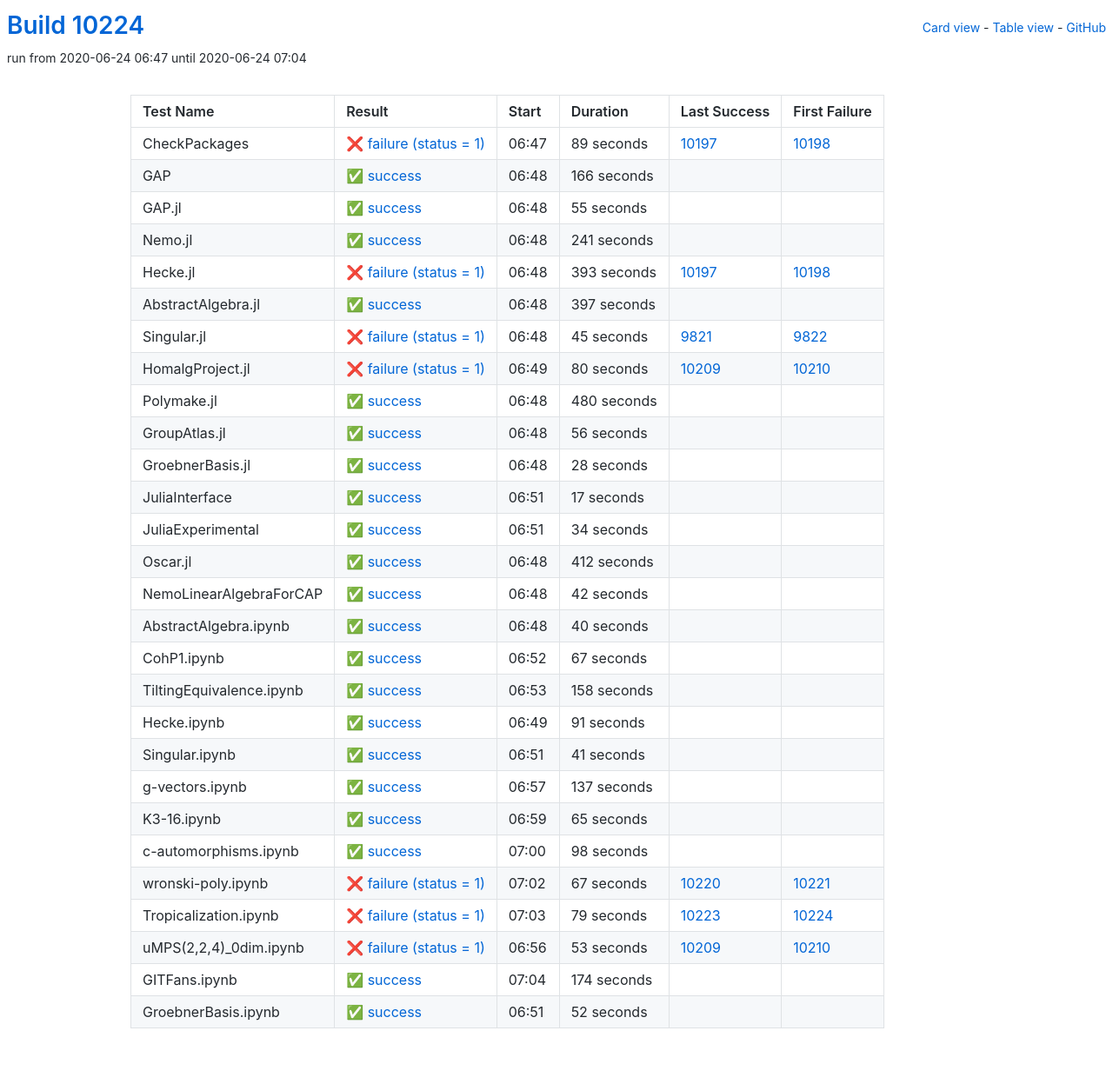
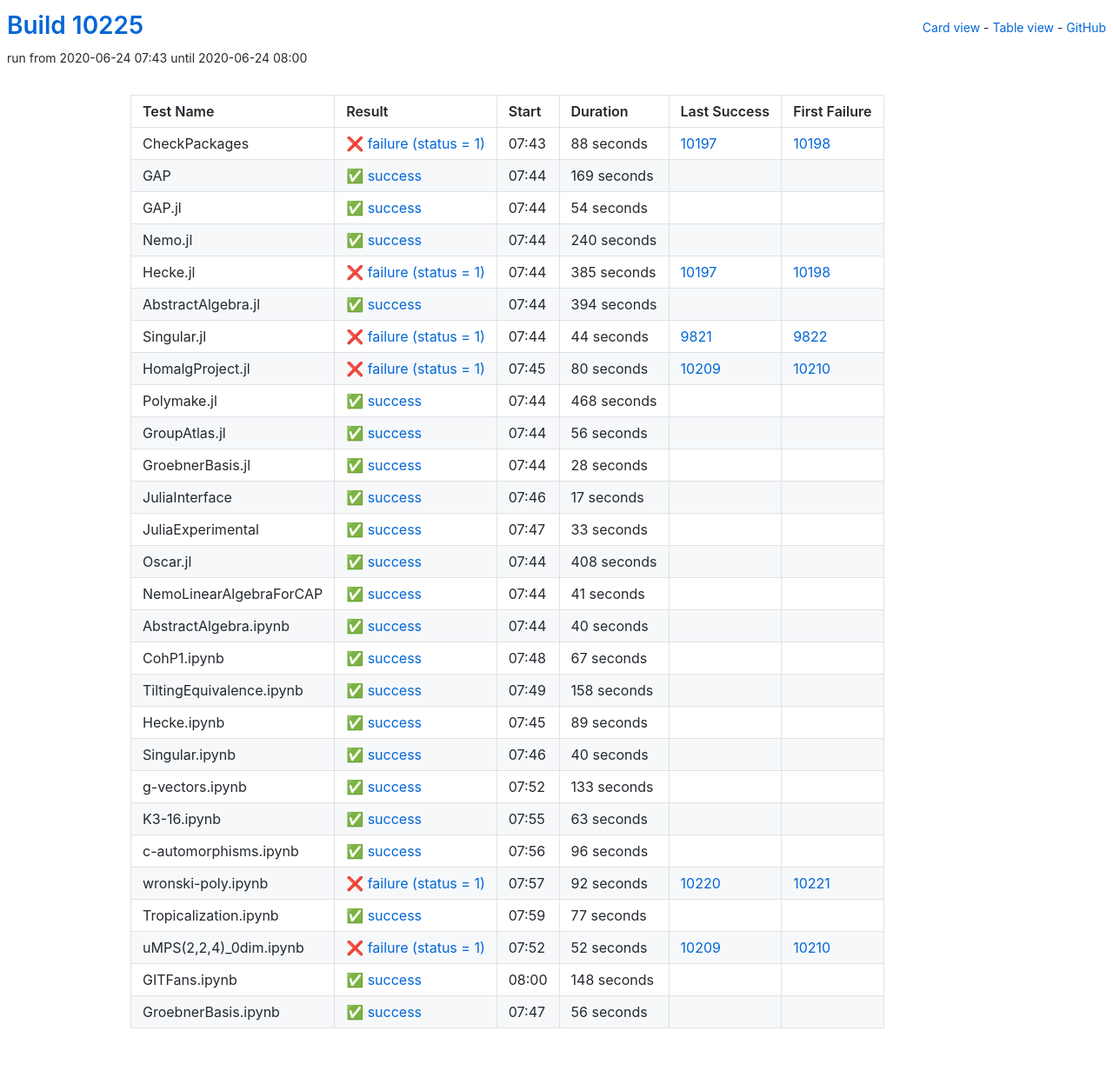
Before and after one commit to oscar-system/oscar-ci-status, a Jekyll site: the page built from table.html, in a window 1280 px wide. Shown: the whole page at 87% size. Built offline with Jekyll 4.4.1, drawn with Linux system fonts in a browser that asks for light colours.

Commit message:
Build #10225

```diff
--- a/_data/ci.yml
+++ b/_data/ci.yml
@@ -1,6 +1,6 @@
 ---
-build: 10224
-build_url: https://oscarci.mathematik.uni-kl.de/job/oscar/10224/
+build: 10225
+build_url: https://oscarci.mathematik.uni-kl.de/job/oscar/10225/
 job: oscar
 organization: oscar-system
 repo: oscar-ci-status
@@ -8,92 +8,92 @@
 tests:
 - name: CheckPackages
   id: checkpackages
-  log: https://oscarci.mathematik.uni-kl.de/job/oscar/10224/artifact/logs/build-10224/CheckPackages.log
-  start: 2020-06-24 06:47
+  log: https://oscarci.mathematik.uni-kl.de/job/oscar/10225/artifact/logs/build-10225/CheckPackages.log
+  start: 2020-06-24 07:43
   success: false
   exitcode: 1
   status: failure
-  duration: 89
+  duration: 88
   last_success: 10197
   last_success_url: https://oscarci.mathematik.uni-kl.de/job/oscar/10197/
   first_failure: 10198
   first_failure_url: https://oscarci.mathematik.uni-kl.de/job/oscar/10198/
 - name: GAP
   id: gap
-  log: https://oscarci.mathematik.uni-kl.de/job/oscar/10224/artifact/logs/build-10224/GAP.log
-  start: 2020-06-24 06:48
+  log: https://oscarci.mathematik.uni-kl.de/job/oscar/10225/artifact/logs/build-10225/GAP.log
+  start: 2020-06-24 07:44
   success: true
   exitcode: 0
   status: success
-  duration: 166
+  duration: 169
   last_success: false
   last_success_url:
   first_failure: false
   first_failure_url:
 - name: GAP.jl
   id: gap-jl
-  log: https://oscarci.mathematik.uni-kl.de/job/oscar/10224/artifact/logs/build-10224/GAP.jl.log
-  start: 2020-06-24 06:48
+  log: https://oscarci.mathematik.uni-kl.de/job/oscar/10225/artifact/logs/build-10225/GAP.jl.log
+  start: 2020-06-24 07:44
   success: true
   exitcode: 0
   status: success
-  duration: 55
+  duration: 54
   last_success: false
   last_success_url:
   first_failure: false
   first_failure_url:
 - name: Nemo.jl
   id: nemo-jl
-  log: https://oscarci.mathematik.uni-kl.de/job/oscar/10224/artifact/logs/build-10224/Nemo.jl.log
-  start: 2020-06-24 06:48
+  log: https://oscarci.mathematik.uni-kl.de/job/oscar/10225/artifact/logs/build-10225/Nemo.jl.log
+  start: 2020-06-24 07:44
   success: true
   exitcode: 0
   status: success
-  duration: 241
+  duration: 240
   last_success: false
   last_success_url:
   first_failure: false
   first_failure_url:
 - name: Hecke.jl
   id: hecke-jl
-  log: https://oscarci.mathematik.uni-kl.de/job/oscar/10224/artifact/logs/build-10224/Hecke.jl.log
-  start: 2020-06-24 06:48
+  log: https://oscarci.mathematik.uni-kl.de/job/oscar/10225/artifact/logs/build-10225/Hecke.jl.log
+  start: 2020-06-24 07:44
   success: false
   exitcode: 1
   status: failure
-  duration: 393
+  duration: 385
   last_success: 10197
   last_success_url: https://oscarci.mathematik.uni-kl.de/job/oscar/10197/
   first_failure: 10198
   first_failure_url: https://oscarci.mathematik.uni-kl.de/job/oscar/10198/
 - name: AbstractAlgebra.jl
   id: abstractalgebra-jl
-  log: https://oscarci.mathematik.uni-kl.de/job/oscar/10224/artifact/logs/build-10224/AbstractAlgebra.jl.log
-  start: 2020-06-24 06:48
+  log: https://oscarci.mathematik.uni-kl.de/job/oscar/10225/artifact/logs/build-10225/AbstractAlgebra.jl.log
+  start: 2020-06-24 07:44
   success: true
   exitcode: 0
   status: success
-  duration: 397
+  duration: 394
   last_success: false
   last_success_url:
   first_failure: false
   first_failure_url:
 - name: Singular.jl
   id: singular-jl
-  log: https://oscarci.mathematik.uni-kl.de/job/oscar/10224/artifact/logs/build-10224/Singular.jl.log
-  start: 2020-06-24 06:48
+  log: https://oscarci.mathematik.uni-kl.de/job/oscar/10225/artifact/logs/build-10225/Singular.jl.log
+  start: 2020-06-24 07:44
   success: false
   exitcode: 1
   status: failure
-  duration: 45
+  duration: 44
   last_success: 9821
   last_success_url: https://oscarci.mathematik.uni-kl.de/job/oscar/9821/
   first_failure: 9822
   first_failure_url: https://oscarci.mathematik.uni-kl.de/job/oscar/9822/
 - name: HomalgProject.jl
   id: homalgproject-jl
-  log: https://oscarci.mathematik.uni-kl.de/job/oscar/10224/artifact/logs/build-10224/HomalgProject.jl.log
-  start: 2020-06-24 06:49
+  log: https://oscarci.mathematik.uni-kl.de/job/oscar/10225/artifact/logs/build-10225/HomalgProject.jl.log
+  start: 2020-06-24 07:45
   success: false
   exitcode: 1
   status: failure
@@ -104,20 +104,20 @@
   first_failure_url: https://oscarci.mathematik.uni-kl.de/job/oscar/10210/
 - name: Polymake.jl
   id: polymake-jl
-  log: https://oscarci.mathematik.uni-kl.de/job/oscar/10224/artifact/logs/build-10224/Polymake.jl.log
-  start: 2020-06-24 06:48
+  log: https://oscarci.mathematik.uni-kl.de/job/oscar/10225/artifact/logs/build-10225/Polymake.jl.log
+  start: 2020-06-24 07:44
   success: true
   exitcode: 0
   status: success
-  duration: 480
+  duration: 468
   last_success: false
   last_success_url:
   first_failure: false
   first_failure_url:
 - name: GroupAtlas.jl
   id: groupatlas-jl
-  log: https://oscarci.mathematik.uni-kl.de/job/oscar/10224/artifact/logs/build-10224/GroupAtlas.jl.log
-  start: 2020-06-24 06:48
+  log: https://oscarci.mathematik.uni-kl.de/job/oscar/10225/artifact/logs/build-10225/GroupAtlas.jl.log
+  start: 2020-06-24 07:44
   success: true
   exitcode: 0
   status: success
@@ -128,8 +128,8 @@
   first_failure_url:
 - name: GroebnerBasis.jl
   id: groebnerbasis-jl
-  log: https://oscarci.mathematik.uni-kl.de/job/oscar/10224/artifact/logs/build-10224/GroebnerBasis.jl.log
-  start: 2020-06-24 06:48
+  log: https://oscarci.mathematik.uni-kl.de/job/oscar/10225/artifact/logs/build-10225/GroebnerBasis.jl.log
+  start: 2020-06-24 07:44
   success: true
   exitcode: 0
   status: success
@@ -140,8 +140,8 @@
   first_failure_url:
 - name: JuliaInterface
   id: juliainterface
-  log: https://oscarci.mathematik.uni-kl.de/job/oscar/10224/artifact/logs/build-10224/JuliaInterface.log
-  start: 2020-06-24 06:51
+  log: https://oscarci.mathematik.uni-kl.de/job/oscar/10225/artifact/logs/build-10225/JuliaInterface.log
+  start: 2020-06-24 07:46
   success: true
   exitcode: 0
   status: success
@@ -152,44 +152,44 @@
   first_failure_url:
 - name: JuliaExperimental
   id: juliaexperimental
-  log: https://oscarci.mathematik.uni-kl.de/job/oscar/10224/artifact/logs/build-10224/JuliaExperimental.log
-  start: 2020-06-24 06:51
+  log: https://oscarci.mathematik.uni-kl.de/job/oscar/10225/artifact/logs/build-10225/JuliaExperimental.log
+  start: 2020-06-24 07:47
   success: true
   exitcode: 0
   status: success
-  duration: 34
+  duration: 33
   last_success: false
   last_success_url:
   first_failure: false
   first_failure_url:
 - name: Oscar.jl
   id: oscar-jl
-  log: https://oscarci.mathematik.uni-kl.de/job/oscar/10224/artifact/logs/build-10224/Oscar.jl.log
-  start: 2020-06-24 06:48
+  log: https://oscarci.mathematik.uni-kl.de/job/oscar/10225/artifact/logs/build-10225/Oscar.jl.log
+  start: 2020-06-24 07:44
   success: true
   exitcode: 0
   status: success
-  duration: 412
+  duration: 408
   last_success: false
   last_success_url:
   first_failure: false
   first_failure_url:
 - name: NemoLinearAlgebraForCAP
   id: nemolinearalgebraforcap
-  log: https://oscarci.mathematik.uni-kl.de/job/oscar/10224/artifact/logs/build-10224/NemoLinearAlgebraForCAP.log
-  start: 2020-06-24 06:48
+  log: https://oscarci.mathematik.uni-kl.de/job/oscar/10225/artifact/logs/build-10225/NemoLinearAlgebraForCAP.log
+  start: 2020-06-24 07:44
   success: true
   exitcode: 0
   status: success
-  duration: 42
+  duration: 41
   last_success: false
   last_success_url:
   first_failure: false
   first_failure_url:
 - name: AbstractAlgebra.ipynb
   id: abstractalgebra-ipynb
-  log: https://oscarci.mathematik.uni-kl.de/job/oscar/10224/artifact/logs/build-10224/AbstractAlgebra.ipynb.log
-  start: 2020-06-24 06:48
+  log: https://oscarci.mathematik.uni-kl.de/job/oscar/10225/artifact/logs/build-10225/AbstractAlgebra.ipynb.log
+  start: 2020-06-24 07:44
   success: true
   exitcode: 0
   status: success
@@ -200,8 +200,8 @@
   first_failure_url:
 - name: CohP1.ipynb
   id: cohp1-ipynb
-  log: https://oscarci.mathematik.uni-kl.de/job/oscar/10224/artifact/logs/build-10224/CohP1.ipynb.log
-  start: 2020-06-24 06:52
+  log: https://oscarci.mathematik.uni-kl.de/job/oscar/10225/artifact/logs/build-10225/CohP1.ipynb.log
+  start: 2020-06-24 07:48
   success: true
   exitcode: 0
   status: success
@@ -212,8 +212,8 @@
   first_failure_url:
 - name: TiltingEquivalence.ipynb
   id: tiltingequivalence-ipynb
-  log: https://oscarci.mathematik.uni-kl.de/job/oscar/10224/artifact/logs/build-10224/TiltingEquivalence.ipynb.log
-  start: 2020-06-24 06:53
+  log: https://oscarci.mathematik.uni-kl.de/job/oscar/10225/artifact/logs/build-10225/TiltingEquivalence.ipynb.log
+  start: 2020-06-24 07:49
   success: true
   exitcode: 0
   status: success
@@ -224,120 +224,120 @@
   first_failure_url:
 - name: Hecke.ipynb
   id: hecke-ipynb
-  log: https://oscarci.mathematik.uni-kl.de/job/oscar/10224/artifact/logs/build-10224/Hecke.ipynb.log
-  start: 2020-06-24 06:49
+  log: https://oscarci.mathematik.uni-kl.de/job/oscar/10225/artifact/logs/build-10225/Hecke.ipynb.log
+  start: 2020-06-24 07:45
   success: true
   exitcode: 0
   status: success
-  duration: 91
+  duration: 89
   last_success: false
   last_success_url:
   first_failure: false
   first_failure_url:
 - name: Singular.ipynb
   id: singular-ipynb
-  log: https://oscarci.mathematik.uni-kl.de/job/oscar/10224/artifact/logs/build-10224/Singular.ipynb.log
-  start: 2020-06-24 06:51
+  log: https://oscarci.mathematik.uni-kl.de/job/oscar/10225/artifact/logs/build-10225/Singular.ipynb.log
+  start: 2020-06-24 07:46
   success: true
   exitcode: 0
   status: success
-  duration: 41
+  duration: 40
   last_success: false
   last_success_url:
   first_failure: false
   first_failure_url:
 - name: g-vectors.ipynb
   id: g-vectors-ipynb
-  log: https://oscarci.mathematik.uni-kl.de/job/oscar/10224/artifact/logs/build-10224/g-vectors.ipynb.log
-  start: 2020-06-24 06:57
+  log: https://oscarci.mathematik.uni-kl.de/job/oscar/10225/artifact/logs/build-10225/g-vectors.ipynb.log
+  start: 2020-06-24 07:52
   success: true
   exitcode: 0
   status: success
-  duration: 137
+  duration: 133
   last_success: false
   last_success_url:
   first_failure: false
   first_failure_url:
 - name: K3-16.ipynb
   id: k3-16-ipynb
-  log: https://oscarci.mathematik.uni-kl.de/job/oscar/10224/artifact/logs/build-10224/K3-16.ipynb.log
-  start: 2020-06-24 06:59
+  log: https://oscarci.mathematik.uni-kl.de/job/oscar/10225/artifact/logs/build-10225/K3-16.ipynb.log
+  start: 2020-06-24 07:55
   success: true
   exitcode: 0
   status: success
-  duration: 65
+  duration: 63
   last_success: false
   last_success_url:
   first_failure: false
   first_failure_url:
 - name: c-automorphisms.ipynb
   id: c-automorphisms-ipynb
-  log: https://oscarci.mathematik.uni-kl.de/job/oscar/10224/artifact/logs/build-10224/c-automorphisms.ipynb.log
-  start: 2020-06-24 07:00
+  log: https://oscarci.mathematik.uni-kl.de/job/oscar/10225/artifact/logs/build-10225/c-automorphisms.ipynb.log
+  start: 2020-06-24 07:56
   success: true
   exitcode: 0
   status: success
-  duration: 98
+  duration: 96
   last_success: false
   last_success_url:
   first_failure: false
   first_failure_url:
 - name: wronski-poly.ipynb
   id: wronski-poly-ipynb
-  log: https://oscarci.mathematik.uni-kl.de/job/oscar/10224/artifact/logs/build-10224/wronski-poly.ipynb.log
-  start: 2020-06-24 07:02
+  log: https://oscarci.mathematik.uni-kl.de/job/oscar/10225/artifact/logs/build-10225/wronski-poly.ipynb.log
+  start: 2020-06-24 07:57
   success: false
   exitcode: 1
   status: failure
-  duration: 67
+  duration: 92
   last_success: 10220
   last_success_url: https://oscarci.mathematik.uni-kl.de/job/oscar/10220/
   first_failure: 10221
   first_failure_url: https://oscarci.mathematik.uni-kl.de/job/oscar/10221/
 - name: Tropicalization.ipynb
   id: tropicalization-ipynb
-  log: https://oscarci.mathematik.uni-kl.de/job/oscar/10224/artifact/logs/build-10224/Tropicalization.ipynb.log
-  start: 2020-06-24 07:03
+  log: https://oscarci.mathematik.uni-kl.de/job/oscar/10225/artifact/logs/build-10225/Tropicalization.ipynb.log
+  start: 2020-06-24 07:59
+  success: true
+  exitcode: 0
+  status: success
+  duration: 77
+  last_success: false
+  last_success_url:
+  first_failure: false
+  first_failure_url:
+- name: uMPS(2,2,4)_0dim.ipynb
+  id: umps-2-2-4-0dim-ipynb
+  log: https://oscarci.mathematik.uni-kl.de/job/oscar/10225/artifact/logs/build-10225/uMPS-2-2-4-_0dim.ipynb.log
+  start: 2020-06-24 07:52
   success: false
   exitcode: 1
   status: failure
-  duration: 79
-  last_success: 10223
-  last_success_url: https://oscarci.mathematik.uni-kl.de/job/oscar/10223/
-  first_failure: 10224
-  first_failure_url: https://oscarci.mathematik.uni-kl.de/job/oscar/10224/
-- name: uMPS(2,2,4)_0dim.ipynb
-  id: umps-2-2-4-0dim-ipynb
-  log: https://oscarci.mathematik.uni-kl.de/job/oscar/10224/artifact/logs/build-10224/uMPS-2-2-4-_0dim.ipynb.log
-  start: 2020-06-24 06:56
-  success: false
-  exitcode: 1
-  status: failure
-  duration: 53
+  duration: 52
   last_success: 10209
   last_success_url: https://oscarci.mathematik.uni-kl.de/job/oscar/10209/
   first_failure: 10210
   first_failure_url: https://oscarci.mathematik.uni-kl.de/job/oscar/10210/
 - name: GITFans.ipynb
   id: gitfans-ipynb
-  log: https://oscarci.mathematik.uni-kl.de/job/oscar/10224/artifact/logs/build-10224/GITFans.ipynb.log
-  start: 2020-06-24 07:04
+  log: https://oscarci.mathematik.uni-kl.de/job/oscar/10225/artifact/logs/build-10225/GITFans.ipynb.log
+  start: 2020-06-24 08:00
   success: true
   exitcode: 0
   status: success
-  duration: 174
+  duration: 148
   last_success: false
   last_success_url:
   first_failure: false
   first_failure_url:
 - name: GroebnerBasis.ipynb
   id: groebnerbasis-ipynb
-  log: https://oscarci.mathematik.uni-kl.de/job/oscar/10224/artifact/logs/build-10224/GroebnerBasis.ipynb.log
-  start: 2020-06-24 06:51
+  log: https://oscarci.mathematik.uni-kl.de/job/oscar/10225/artifact/logs/build-10225/GroebnerBasis.ipynb.log
+  start: 2020-06-24 07:47
   success: true
   exitcode: 0
   status: success
-  duration: 52
+  duration: 56
   last_success: false
   last_success_url:
   first_failure: false
```
Also changed, not shown: README.md.
